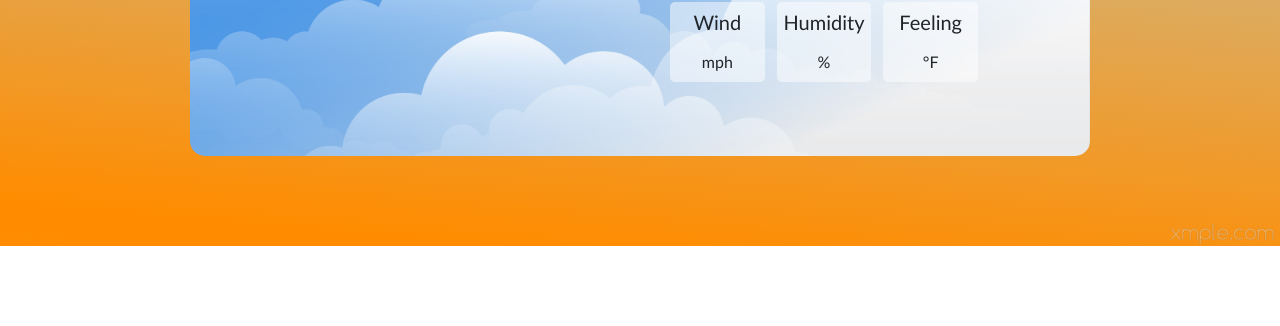
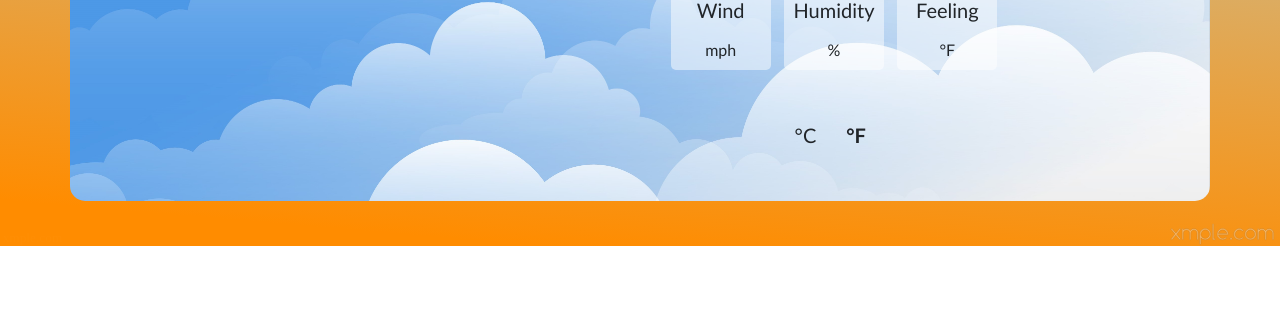
Before and after one commit to Ala4L/Weather_App, a plain HTML site: page index.html in a window 1280 px wide. Shown: the part 474-800 px from the top of the page. Drawn offline with nearby package versions, Linux system fonts and the light colour scheme; no server answers.

Commit message:
trying out responsivness

```diff
--- a/assets/css/styles.css
+++ b/assets/css/styles.css
@@ -6,8 +6,8 @@ body {
 
 
 section{
-    height:530px;
-    width: 900px !important;
+    height:575px;
+    width: 950px;
     display: flex;
     align-items: center;
     justify-content: center;
@@ -20,8 +20,6 @@ section{
     padding-bottom: 50px;
     border-radius: 15px;
 
-
-
 }
 
 #left-side #right-side{
@@ -32,7 +30,6 @@ section{
     align-items: center;
     justify-content: space-around;
     column-gap: 100px;
-
 
 }
 
@@ -45,9 +42,11 @@ section{
     display: flex;
     align-items: center;
     justify-content: space-around;
-    width: 320px;
+    width: 340px;
     height: 100px;
     border-radius: 3px;
+    margin-bottom: 40px;
+
 }
 
 .details div{
@@ -101,6 +100,28 @@ section{
     color: white;
 }
 
-p, h1, h2, h5 {
+p, h1, h2, h5, span {
     font-family:'Gill Sans', 'Gill Sans MT', Calibri, 'Trebuchet MS', sans-serif;
 }
+
+
+.switch {
+    display: flex;
+    justify-content: center;
+
+}
+
+span{
+    font-size: 20px;
+    margin-right: 10px;
+    margin-left: 20px;
+    cursor: pointer;
+}
+
+span:hover{
+    color:  rgb(255, 147, 64);
+}
+
+span:active {
+    color:  rgb(255, 147, 64);
+}
--- a/assets/js/script.js
+++ b/assets/js/script.js
@@ -39,6 +39,7 @@ async function checkWeather(city) {
     }
 
     searchBox.value = "";
+
 }
 
 
@@ -68,8 +69,6 @@ window.onload = () => {
 
     document.querySelector("#date").innerHTML = `${currentMonth} ${currentDay}, ${currentYear}`;
 };
-
-
 
 
 //get  Weather by user location
@@ -118,3 +117,26 @@ locationBtn.addEventListener("click", () => {
       checkWeather()
 
     });
+
+
+///Temp converter///
+
+const toggleC = document.getElementById('Cel');
+const toggleF = document.getElementById('Fah');
+toggleC.style.fontWeight = "300"
+toggleF.style.fontWeight = "700"
+
+
+toggleC.addEventListener('click', function () {
+    tempType = "C"
+    toggleC.style.fontWeight = "700"
+    toggleF.style.fontWeight = "300"
+    checkWeather(city);
+});
+
+toggleF.addEventListener('click', function(){
+    tempType = "F"
+    toggleC.style.fontWeight = "300"
+    toggleF.style.fontWeight = "700"
+    checkWeather(city);
+});
--- a/index.html
+++ b/index.html
@@ -42,10 +42,13 @@
                         <p id="feel-like">&degF</p>
                     </div>
             </div>
+            <div class="switch">
+                <span id="Cel">°C</span>
+                <span id="Fah">°F</span>
+            </div>
         </div>
+
     </section>
-
-
 
 
 
```
